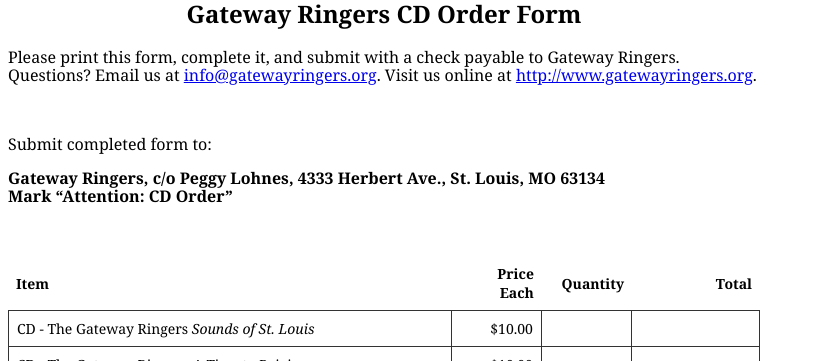
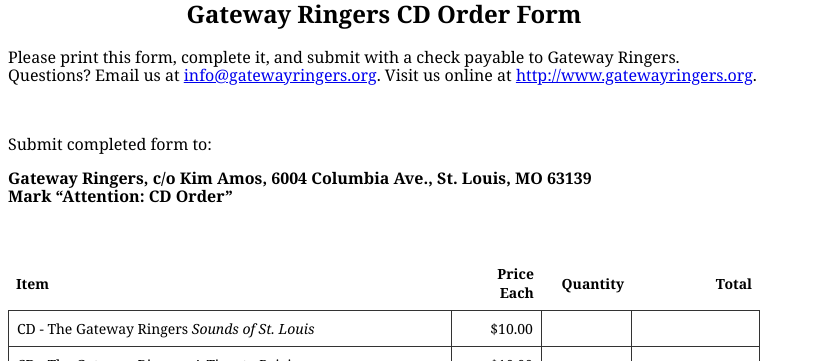
Before and after one commit to GatewayRingers/GatewayRingers.github.io, a Jekyll site: the page order-form.html, which Jekyll copies as it is, in a window 1280 px wide. Shown: the top 361 px of the page, without its empty margins (0-815 px from the left). Built offline with Jekyll 4.4.1, drawn with Linux system fonts in a browser that asks for light colours.

Commit message:
Update order-form.html

```diff
--- a/order-form.html
+++ b/order-form.html
@@ -17,7 +17,7 @@
 
 <p align="left">Submit completed form to:</p>
 
-<p align="left"><strong>Gateway Ringers, c/o Peggy Lohnes, 4333 Herbert Ave., St. Louis, MO 63134
+<p align="left"><strong>Gateway Ringers, c/o Kim Amos, 6004 Columbia Ave., St. Louis, MO 63139
 <br>Mark “Attention: CD Order”</strong></p>
 
 <p align="left">&nbsp;</p>
```
